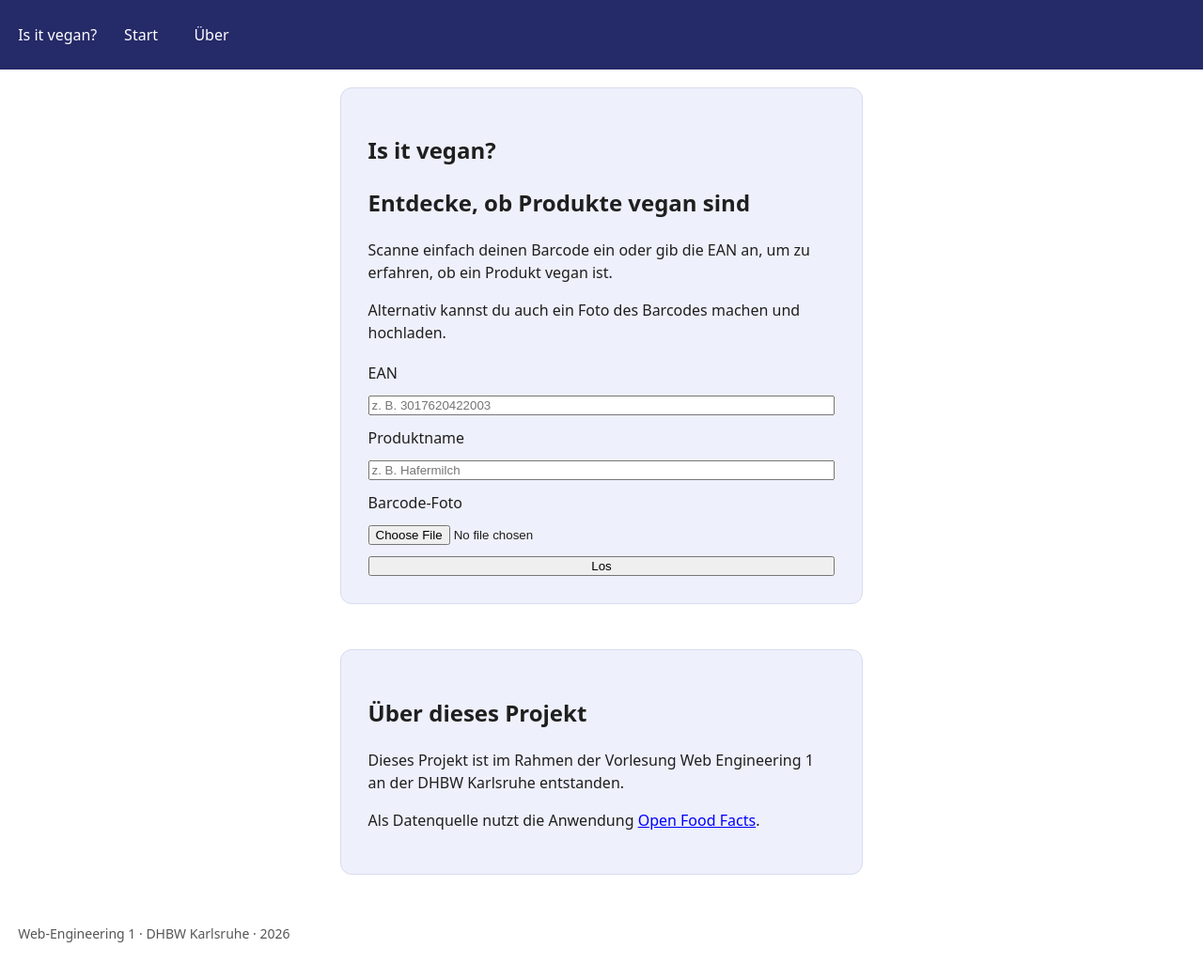
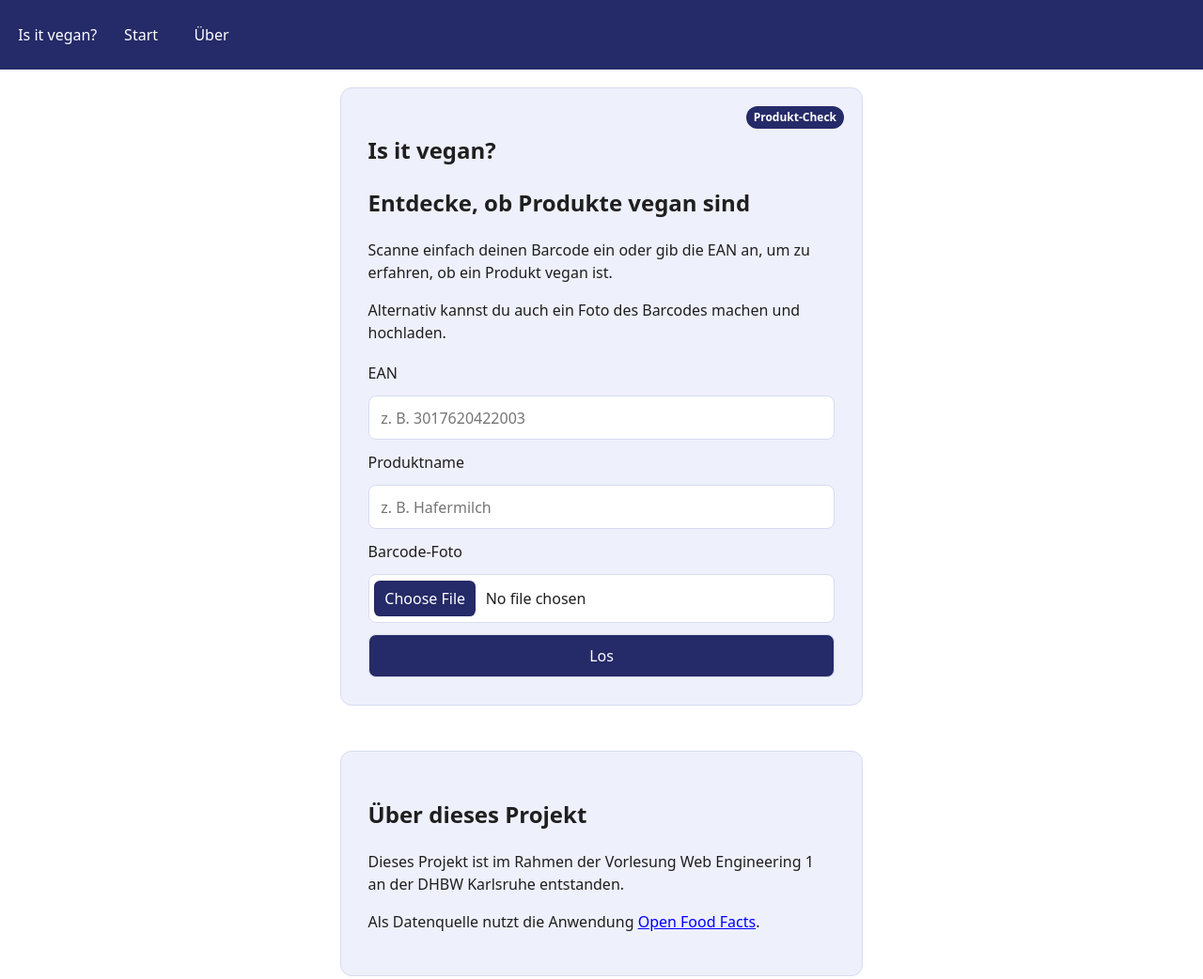
Before and after one commit to blccming/isitvegan, a website: page index.html in a window 1280 px wide. Shown: the top 1042 px of the page at 94% size. Drawn offline with Linux system fonts and the light colour scheme.

Commit message:
extended styling, added to readme

```diff
--- a/index.html
+++ b/index.html
@@ -47,6 +47,7 @@
 
   <main>
     <section id="start" aria-labelledby="start-titel">
+      <span class="karten-badge">Produkt-Check</span>
       <h1 id="start-titel">Is it vegan?</h1>
       <h2>Entdecke, ob Produkte vegan sind</h2>
       <p>Scanne einfach deinen Barcode ein oder gib die EAN an, um zu erfahren, ob ein Produkt vegan ist.</p>
--- a/style.css
+++ b/style.css
@@ -12,10 +12,26 @@
   --abstand: 1.2rem;
 }
 
+@media (prefers-color-scheme: dark) {
+  :root {
+    --bg: #171923;
+    --text: #f1f3f5;
+    --akzent: #8ea2ff;
+    --akzent2: #10143d;
+    --flaeche: #252a3b;
+    --weiss: #ffffff;
+    --rahmen: #4a5270;
+    --text-footer: #c4c8d4;
+  }
+}
+
 * { box-sizing: border-box; }
 
 body {
   margin: 0;
+  min-height: 100vh;
+  display: flex;
+  flex-direction: column;
   font-family: system-ui, "Segoe UI", sans-serif;
   font-size: 1rem;
   line-height: 1.5;
@@ -24,6 +40,7 @@ body {
 }
 
 main {
+  flex: 1;
   max-width: 65ch;
   margin-inline: auto;
   padding: var(--abstand);
@@ -67,11 +84,24 @@ nav a:focus-visible {
 }
 
 section {
+  position: relative;
   padding: calc(var(--abstand) * 1.5);
   border: 1px solid var(--rahmen);
   border-radius: var(--radius);
   background: var(--flaeche);
   scroll-margin-top: var(--abstand);
+}
+
+.karten-badge {
+  position: absolute;
+  top: var(--abstand);
+  right: var(--abstand);
+  padding: .2rem .5rem;
+  border-radius: 999px;
+  color: var(--weiss);
+  background: var(--akzent2);
+  font-size: .75rem;
+  font-weight: 700;
 }
 
 section + section {
@@ -84,8 +114,58 @@ form {
   margin-top: var(--abstand);
 }
 
+form input,
+form button {
+  min-height: 2.75rem;
+  padding: .65rem .8rem;
+  border: 1px solid var(--rahmen);
+  border-radius: .5rem;
+  font: inherit;
+}
+
+form input {
+  color: var(--text);
+  background: var(--bg);
+}
+
+form input:focus-visible,
+form button:focus-visible {
+  outline: 3px solid var(--akzent);
+  outline-offset: 2px;
+}
+
+form input[type="file"] {
+  padding: .35rem;
+}
+
+form input[type="file"]::file-selector-button {
+  margin-right: .65rem;
+  padding: .45rem .7rem;
+  border: 0;
+  border-radius: .4rem;
+  color: var(--weiss);
+  background: var(--akzent2);
+  font: inherit;
+  cursor: pointer;
+}
+
+form input[type="file"]::file-selector-button:hover {
+  background: color-mix(in srgb, var(--akzent2) 80%, var(--weiss));
+}
+
+form button {
+  color: var(--weiss);
+  background: var(--akzent2);
+  cursor: pointer;
+}
+
+form button:hover {
+  background: color-mix(in srgb, var(--akzent2) 80%, var(--weiss));
+}
+
 footer {
   padding: var(--abstand);
   font-size: .875rem;
   color: var(--text-footer);
+  text-align: center;
 }
```
Also changed, not shown: README.md.
